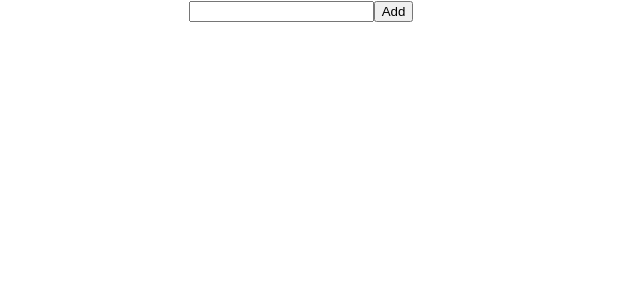
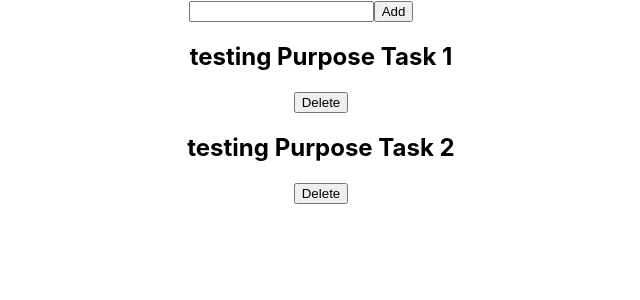
Before and after one commit to BaselQq/react_todolist, a React (Create React App) app: page / in a window 1280 px wide. Shown: the top 300 px of the page, without its empty margins (339-979 px from the left). Built offline with nearby package versions, Linux system fonts and the light colour scheme.

Commit message:
Revert "cleaned the dummy tasks"
This reverts commit 35fbf3f95b5f13c2c271afdde6f84ffd13ab94a3.

```diff
--- a/src/App.js
+++ b/src/App.js
@@ -3,7 +3,16 @@ import "./App.css";
 import { useState } from "react";
 import TaskList from "./components/TaskList";
 
-const DUMMY_TASKS = [];
+const DUMMY_TASKS = [
+  {
+    id: "1",
+    title: "testing Purpose Task 1",
+  },
+  {
+    id: "2",
+    title: "testing Purpose Task 2",
+  },
+];
 
 function App() {
   const [tasks, setTasks] = useState(DUMMY_TASKS);
```
